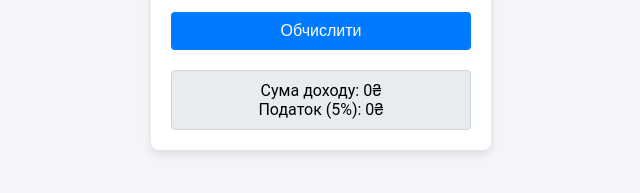
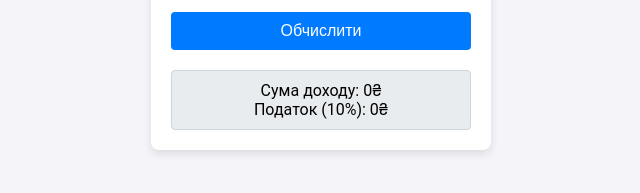
Before and after one commit to UKRAINE-GTA-02/GOV, a plain HTML site: page index.html in a window 1280 px wide. Both pictures are taken after a click on the button "Обчислити". Shown: the part 577-770 px from the top of the page, 319-959 px from the left. Drawn offline with Linux system fonts and the light colour scheme.

Commit message:
Update index.html

```diff
--- a/index.html
+++ b/index.html
@@ -102,12 +102,12 @@
             total += value;
         }
 
-        const tax = total * 0.05;
+        const tax = total * 0.1;
 
         // Display result
         const resultDiv = document.getElementById('result');
         resultDiv.style.display = 'block';
-        resultDiv.innerText = `Сума доходу: ${total.toFixed(0)}₴\nПодаток (5%): ${tax.toFixed(0)}₴`;
+        resultDiv.innerText = `Сума доходу: ${total.toFixed(0)}₴\nПодаток (10%): ${tax.toFixed(0)}₴`;
         // by O.Halytskyi
     }
 </script>
```
